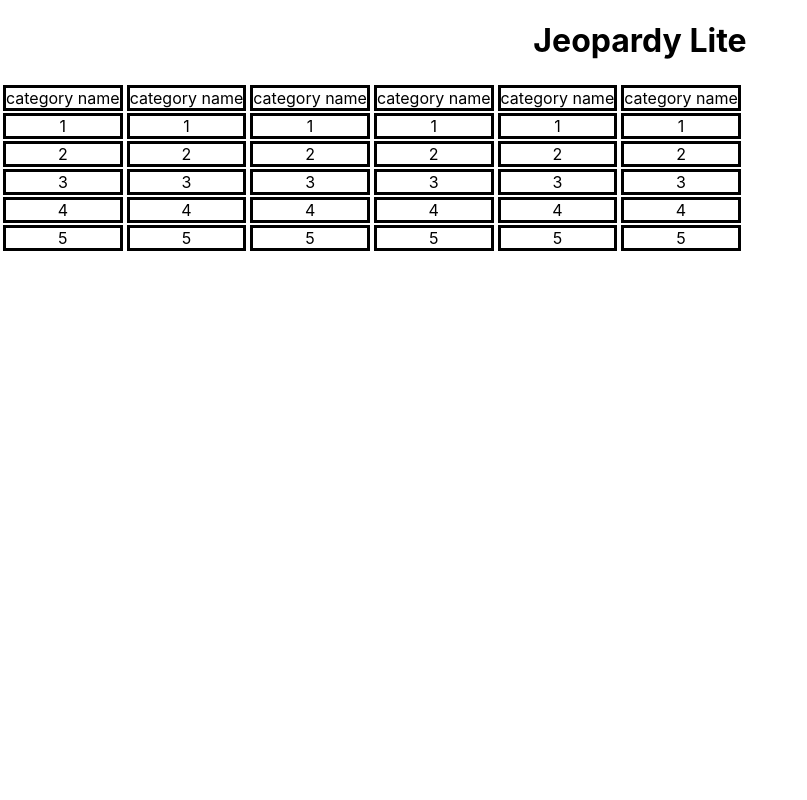
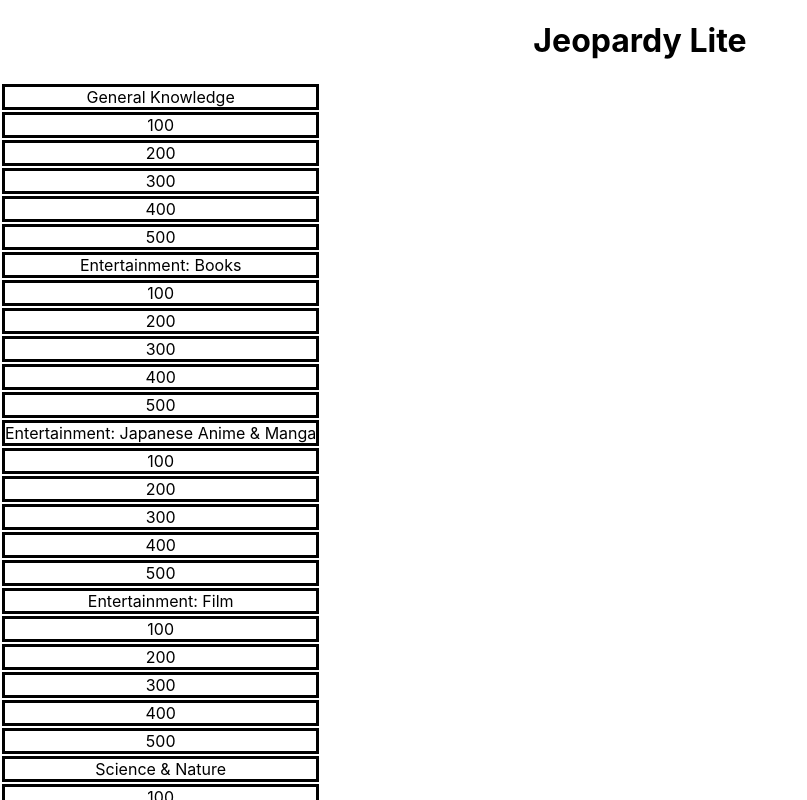
Before and after one commit to gloryleilani/jeopardy-lite, a React (Create React App) app: page / in a window 1280 px wide. Both pictures are taken after a click on the button "Play". Shown: the top 800 px of the page, without its empty margins (0-807 px from the left). Built offline with nearby package versions, Linux system fonts and the light colour scheme.

Commit message:
Category name flowing through to the component

```diff
--- a/src/App.js
+++ b/src/App.js
@@ -4,6 +4,7 @@
 import LandingPage from "./components/landing-page";
 import GameBoardContainer from "./components/game-board-container";
 import questionList from "./questions.json";
+import LargeSingleItemContainer from './components/Large-single-item-container';
 
 
 function App() {
@@ -12,12 +13,13 @@
   const [round, setRound] = useState(1);
   const [playerScore, setPlayerScore] = useState(0);
   const [questions, setQuestions] = useState(null);
+  const [questionsRemaining, setQuestionsRemaining] = useState(true);
   // roundTimer = 600; //Seconds, counting down
 
   const playGame = () => {
-    console.log("new view pre:", newView);
+    //console.log("new view pre:", newView);
     setNewView(false);
-    console.log("new view post:", newView);
+    //console.log("new view post:", newView);
     };
 
     //Function to shuffle questions in categories and also answer choices per question
@@ -28,11 +30,8 @@
         const temp = lst[i];
         lst[i] = lst[j];
         lst[j] = temp;
-      }
-  }
-
-
-
+      };
+  };
 
 
   shuffle(questionList);
@@ -44,26 +43,25 @@
     for (const item of questionList) {
     const answerChoices = item.incorrect_answers;
     answerChoices.push(item.correct_answer);
-    console.log("item:", item);
+    //console.log("item:", item);
     //console.log("ans pre shuf:", answerChoices);
     shuffle(answerChoices);
     //console.log("ans post shuf:", answerChoices);
   }
     setQuestions(questionList);
-
   }, []);
 
-  console.log("questions state:", questions)
+  //console.log("questions state:", questions);
+  console.log("round:", round);
 
   return (
 
     <div className="App">
-      {newView? <LandingPage play={playGame} /> : <GameBoardContainer questions={questions}/>}
-
+      {newView? <LandingPage play={playGame} /> :
+      [round===3? <LargeSingleItemContainer /> : <GameBoardContainer questions={questions}/> ]}
     </div>
   );
 }
 
 
-
 export default App;
--- a/src/components/game-board-column.js
+++ b/src/components/game-board-column.js
@@ -8,18 +8,20 @@
     const [questionsInCategory, setQuestionsInCategory] = useState(null);
     const categoryQuestionComponents= [];
 
-    const category = "category name";
+
     const showQuestion = () => {
         console.log("show question")
     };
 
     useEffect(() => {
+
+        //if round===1, factor=100, if round==2, factor == 200, if round==3, wager.
         for (let i=1; i<6; i++) {
 
-            console.log(i);
+            //console.log(i);
             const questionComponent = <GameSmallSingleItem
                                         key={i}
-                                        points={i}
+                                        points={i*100}
                                         handleClick={showQuestion}
                                         />
 
@@ -31,7 +33,7 @@
 
     return (
         <div>
-            <SmallCategoryBox categoryName={category}/>
+            <SmallCategoryBox categoryName={props.category}/>
             {questionsInCategory}
         </div>
 
--- a/src/components/game-board-container.js
+++ b/src/components/game-board-container.js
@@ -1,8 +1,56 @@
-import React from 'react';
+import React, { useEffect, useState } from 'react';
 import GameBoardColumn from './game-board-column';
 
 
 const GameBoardContainer = props => {
+
+
+    let categories = new Set()
+    //console.log("props.questions:", props.questions)
+    for (let item in props.questions) {
+        categories.add(props.questions[item].category)
+        //console.log("item in questions:", props.questions[key].category)
+        //console.log("categories:", categories)
+
+    };
+    let categoryArray = Array.from(categories)
+    console.log("category array:", categoryArray)
+
+    // for (let i=categoryArray.length; i=0; i--) {
+    //     console.log("category array i", categoryArray[i])}
+
+
+    //Set the categories for this game
+    const round1Categories = categoryArray.slice(0,6);
+    const round2Categories = categoryArray.slice(6,12);
+    const categoryQuestions = ""
+
+    const [gameBoardColumns, setGameBoardColumns] = useState(null);
+
+    const gameBoardColumnComponents = []
+
+    // const categories = null;
+    // if (round===1) {
+    //     categories = round1Categories;
+    // }
+    // if (round == 2) {
+    //     categories = round2Categories;
+    // }
+    console.log("round1 category i=0", round1Categories[0]);
+    console.log("game col components state:", gameBoardColumns);
+    useEffect(() => {
+
+        for (let i=0; i<6; i++) {
+
+            const gameBoardComponent = <GameBoardColumn
+                                        key = {i}
+                                        category={round1Categories[i]}
+                                        questions={categoryQuestions}
+                                        />
+            gameBoardColumnComponents.push(gameBoardComponent);
+        }
+        setGameBoardColumns(gameBoardColumnComponents);
+    }, []);
 
     return (
         <div>
@@ -11,24 +59,7 @@
                 <table>
                     <tbody>
                         <tr>
-                            <td>
-                                <GameBoardColumn />
-                            </td>
-                            <td>
-                                <GameBoardColumn />
-                            </td>
-                            <td>
-                                <GameBoardColumn />
-                            </td>
-                            <td>
-                                <GameBoardColumn />
-                            </td>
-                            <td>
-                                <GameBoardColumn />
-                            </td>
-                            <td>
-                                <GameBoardColumn />
-                            </td>
+                            {gameBoardColumns}
                         </tr>
                     </tbody>
                 </table>
```
